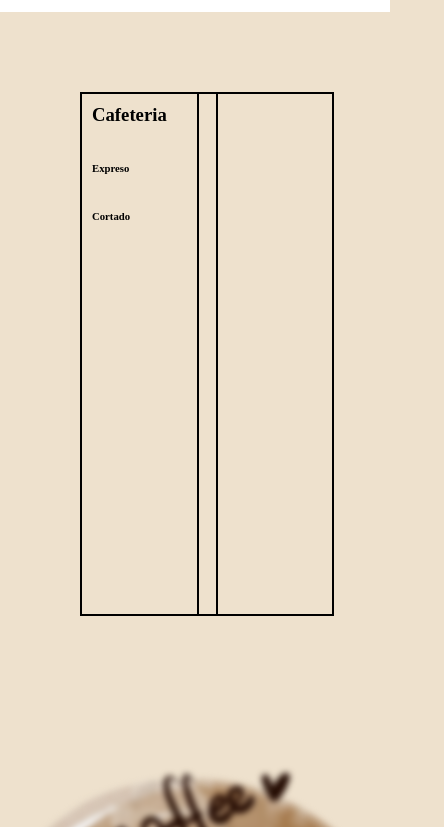
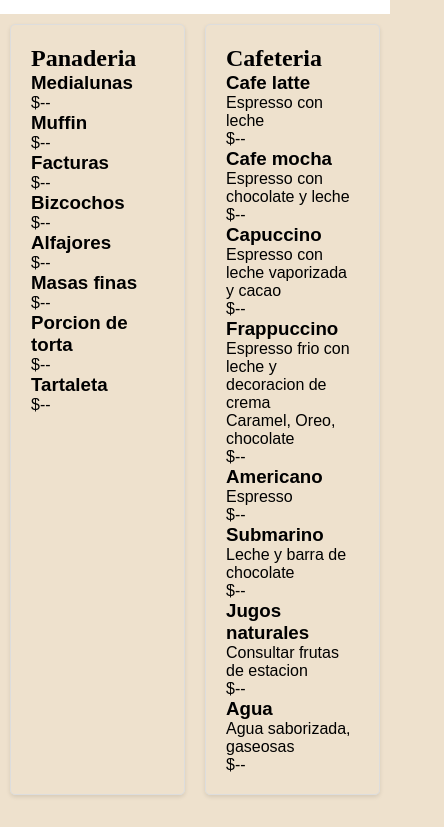
Before and after one commit to GiulianaPastore/proyectofinal-desarrollo-coder, a plain HTML site: page html/cafeteria.html in a window 390 px wide. Shown: the part 76-903 px from the top of the page, 444 px wide, since content can reach past the window. Drawn offline with Linux system fonts and the light colour scheme.

Commit message:
Cafetería incompleta

```diff
--- a/css/style.css
+++ b/css/style.css
@@ -74,6 +74,8 @@ footer{
     grid-template-columns: 1fr;
     gap: 30px;
     margin: 2rem 0;
+    align-items: center;
+    justify-content: space-between;
 }
 
 .contenedorImgPrincipal{
@@ -92,6 +94,7 @@ footer{
     object-fit:cover;
     border-radius: 5px;
     margin-bottom:10px ;
+    align-items: center ;
 
 }
 
@@ -107,8 +110,6 @@ footer{
     display: none;
 
 }
-
-
 
 
 /* contacto */
@@ -200,41 +201,44 @@ footer{
 }
 
 /* cafeteria */
-
-.contenedorCafe{
-    display: grid;
-    grid-template-columns: 1fr 1fr;
-    gap: 3px;
-    margin: 5rem;
-
+.mainCafe{
+    display: flex;
+    justify-content: space-between;
+}
+.menuPanaderia, .menuCafeteria{
+    border: 1px solid #ddd;
+    border-radius: 5px;
+    box-shadow: 0 2px 4px rgba(0, 0, 0, 0.1);
+    padding: 20px;
+    margin: 10px;
+    flex: 1;
 }
 
-.primeraCafe{
-    display: flex;
-    flex-direction: column;
-    padding: 10px;
-    width: 100%;
-    height: 500px;
-    border: 2px black solid ;
+.menu-panaderia h2, .menu-cafeteria h2 {
+    font-size: 1.5rem;
+    margin-bottom: 10px;
 }
 
-.contenedorImagenCafe{
-    display: flex;
-    justify-content: center;
-    align-items: center;
-    height: 500px;
-    filter: blur(3px);
+.menu-panaderia ul, .menu-cafeteria ul {
+    list-style: none;
+    padding: 0;
+}
+
+.menu-panaderia li, .menu-cafeteria li {
+
+    margin-bottom: 20px;
+    width: 100%;
+
 
 
 }
 
-.cafe{
-    max-width: 100%;
-    max-height: 100%;
+.menu-panaderia .precio, .menu-cafeteria .precio {
+    font-weight: bold;
+
+}
 
 
-
-}
 
 .menuIcono img{
     width: 30px;
@@ -266,42 +270,55 @@ footer{
 
     .checkbtn{
         display: block;
-        position: fixed;
-        top: 20px;
-        right: 20px;
+        cursor: pointer;
     }
+
 
     .menuIcono img{
         width: 30px;
+        display: block;
+        color: rgba(228, 142, 13, 0.842);;
+    }
+
+    .menuIcono, #check{
+        display: block;
+
+    }
 
 
-
-    }
     .navegador{
         display: block;
-        position: fixed;
-        top: 70px;
+        position: absolute;
+        top: 100px;
         left: -100%;
         width: 100%;
         height: 100vh;
         right: 0;
-        background-color: #333;
+        background-color: rgba(236, 220, 196, 0.842);
         transition: left 0.3s ease-in-out;
-        z-index: 9999;
     }
 
-    /* .navegador li ul { */
-        /* padding: 2rem; */
-        /* display: flex; */
-        /* justify-content: center; */
-        /* margin: 0; */
-/*          */
-    /* } */
+    .navegador ul {
+        display: flex;
+        flex-direction: column;
+        align-items: center;
+        padding: 2rem;
+    }
+
+    .navegador li {
+        margin: 10px;
+    }
+
+    #check {
+        display: none;
+    }
 
 
     #check:checked ~ .navegador{
         left:0;
+
     }
+
 
 
     .logo{
@@ -314,7 +331,19 @@ footer{
     }
 
 
+    .padre{
+        grid-template-columns: repeat(2, 1fr);
+        gap: 20px;
+    }
 
+    .contenedorPadre{
+        grid-template-columns: 1fr 1fr;
 
+    }
 
+    .contenedorInformacion{
+        width: auto;
+        max-width: 400px;
+        margin: auto;
+    }
 }
--- a/html/cafeteria.html
+++ b/html/cafeteria.html
@@ -9,6 +9,10 @@
 <body >
     <header>
         <h1 class="logo"> <a href="../index.html">Cafeteria </a></h1>
+        <input type="checkbox" id="check">
+        <label for="check" class="checkbtn">
+            <i class="menuIcono"><img src="/img/boton-de-menu-de-tres-lineas-horizontales.png" alt=""></i>
+        </label>
         <nav class="navegador">
             <ul>
                 <li> <a href="../index.html"> Inicio </a></li>
@@ -20,31 +24,103 @@
         </nav>
     </header>
 
-    <div class="contenedorCafe">
-        <div class="primeraCafe">
-            <h3>Cafeteria</h3>
-            <br>
-            <br>
-            <h6>Expreso</h6>
-            <br>
-            <br>
-            <h6>Cortado</h6>
-            <br>
+
+    <main class="mainCafe">
+        <div class="menuPanaderia">
+            <h2>Panaderia</h2>
+            <ul>
+                <li>
+                    <h3>Medialunas</h3>
+                    <p class="precio"> $--</p>
+                </li>
+                <li>
+                    <h3>Muffin</h3>
+                    <p class="precio"> $-- </p>
+                </li>
+                <li>
+                    <h3>Facturas</h3>
+                    <p class="precio"> $-- </p>
+                </li>
+                <li>
+                    <h3>Bizcochos</h3>
+                    <p class="precio"> $-- </p>
+                </li>
+                <li>
+                    <h3>Alfajores</h3>
+                    <p class="precio"> $-- </p>
+                </li>
+                <li>
+                    <h3>Masas finas</h3>
+                    <p class="precio"> $-- </p>
+                </li>
+                <li>
+                    <h3>Porcion de torta</h3>
+                    <p class="precio"> $-- </p>
+                </li>
+                <li>
+                    <h3>Tartaleta</h3>
+                    <p class="precio"> $-- </p>
+                </li>
+            </ul>
+        </div>
+
+        <div class="menuCafeteria">
+            <h2>Cafeteria</h2>
+            <ul>
+                <li>
+                    <h3>Cafe latte</h3>
+                    <p>Espresso con leche </p>
+                    <p class="precio"> $-- </p>
+                </li>
+                <li>
+                    <h3>Cafe mocha</h3>
+                    <p>Espresso con chocolate y leche </p>
+                    <p class="precio"> $-- </p>
+                </li>
+                <li>
+                    <h3>Capuccino</h3>
+                    <p>Espresso con leche vaporizada y cacao </p>
+                    <p class="precio"> $-- </p>
+                </li>
+                <li>
+                    <h3>Frappuccino</h3>
+                    <p>Espresso frio con leche y decoracion de crema</p>
+                    <p>Caramel, Oreo, chocolate</p>
+                    <p class="precio"> $-- </p>
+                </li>
+                <li>
+                    <h3>Americano</h3>
+                    <p>Espresso</p>
+                    <p class="precio"> $-- </p>
+                </li>
+                <li>
+                    <h3>Submarino</h3>
+                    <p>Leche y barra de chocolate </p>
+                    <p class="precio"> $-- </p>
+                </li>
+                <li>
+                    <h3>Jugos naturales</h3>
+                    <p>Consultar frutas de estacion </p>
+                    <p class="precio"> $-- </p>
+                </li>
+                <li>
+                    <h3>Agua</h3>
+                    <p>Agua saborizada, gaseosas </p>
+                    <p class="precio"> $-- </p>
+                </li>
+            </ul>
+
+        </div>
 
 
 
 
-        </div>
 
-        <div class="primeraCafe">
 
-        </div>
-    </div>
 
-    <div class="contenedorImagenCafe">
-        <img class="Cafe" src="/img/cafe-removebg-preview.png" alt="cafe">
+    </main>
 
-    </div>
+
 
 
 
```
Also changed, not shown: html/contacto.html (+4 -0 lines), html/nosotros.html (+4 -0 lines), html/productos.html (+4 -0 lines), index.html (+4 -5 lines).
